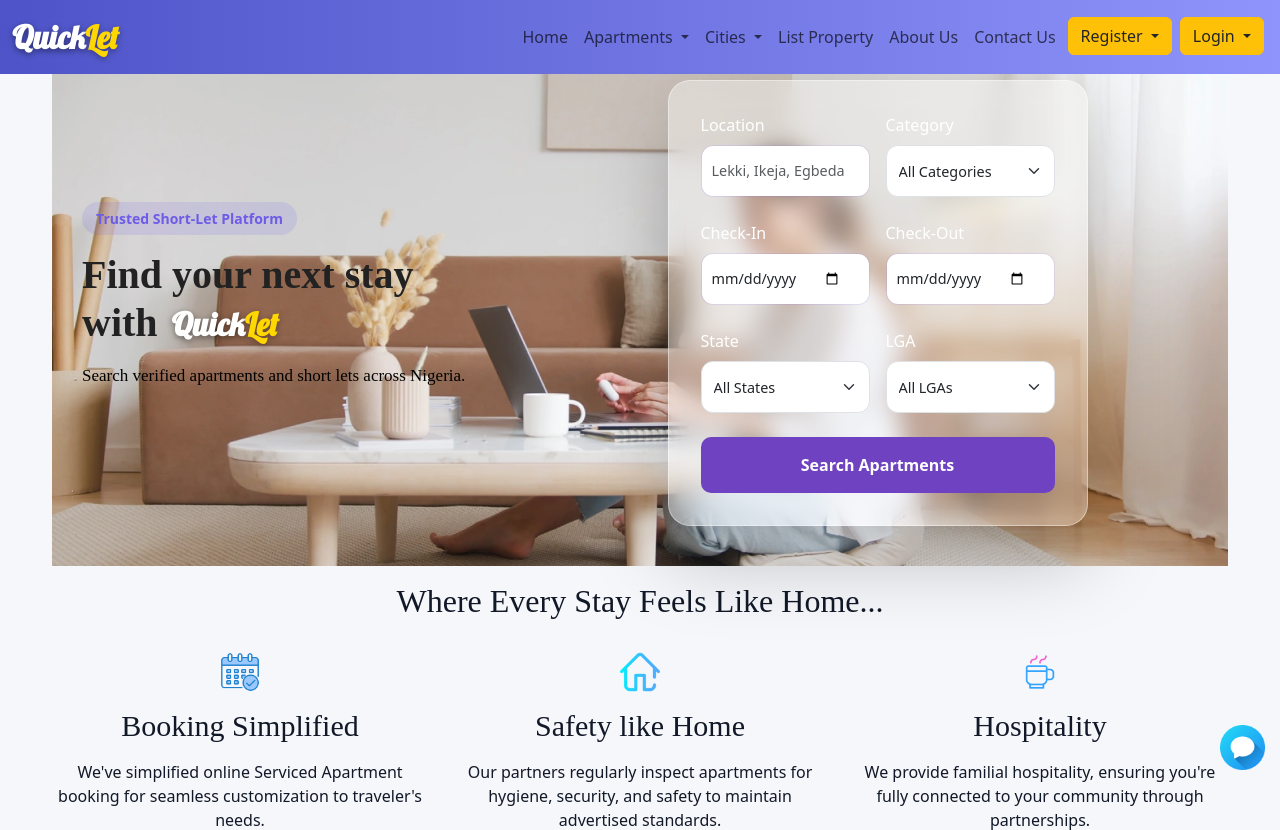
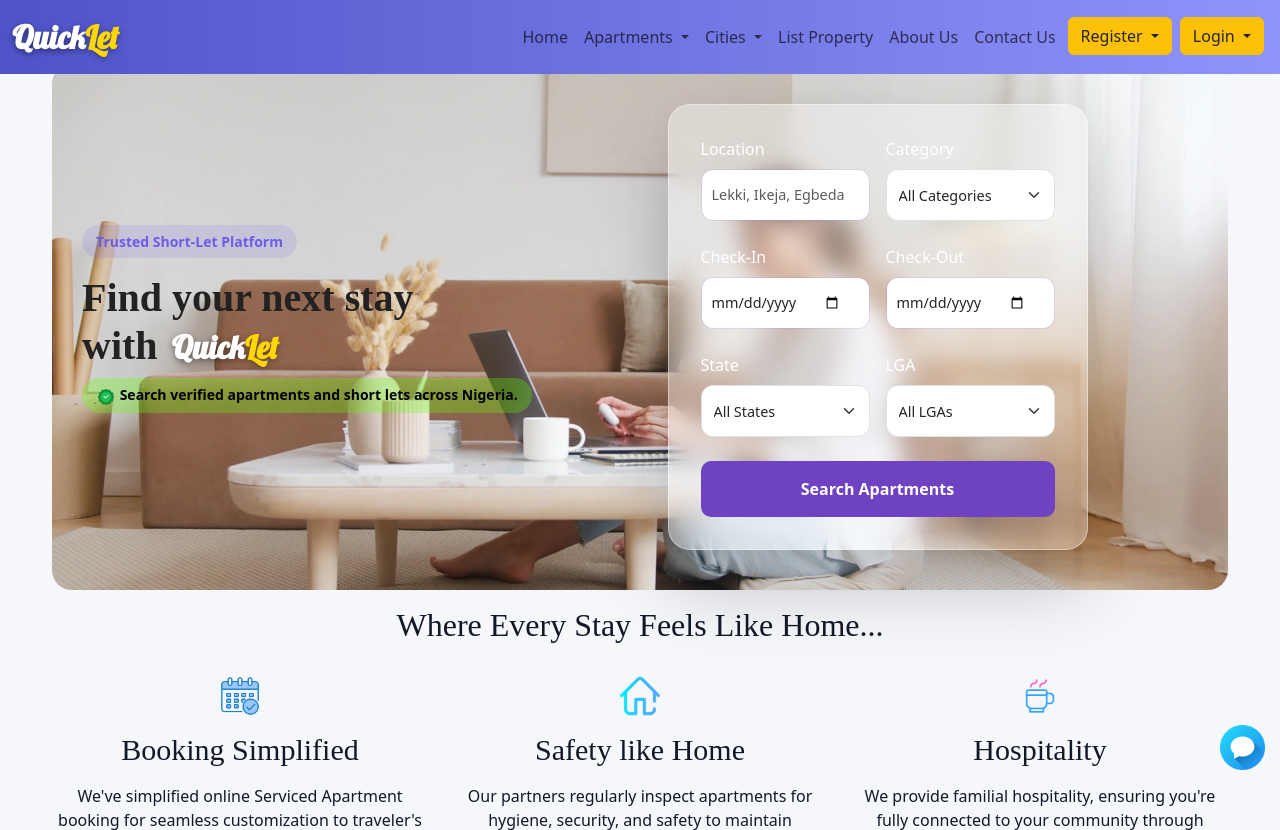
Before and after one commit to Mxxxly/Quicklet, a Flask app: page / in a window 1280 px wide. Shown: the top 830 px of the page. Run offline with Flask 3, Linux system fonts and the light colour scheme; parts of the project's set-up code (start-up, migrations or seed data) failed here and were passed over; some libraries are stand-ins or nearby versions.

Commit message:
Updated css

```diff
--- a/quicklet/static/css/ql.css
+++ b/quicklet/static/css/ql.css
@@ -2405,6 +2405,14 @@ font-family: "lobster", cursive;
   font-size: 14px;
   font-weight: 600;
 }
+.hero-badge-p {
+  background: rgba(100, 255, 0, 0.3); /* yellow tint */
+  color: black; /* yellow */
+  padding: 6px 14px;
+  border-radius: 999px;
+  font-size: 14px;
+  font-weight: 600;
+}
 
 /* TITLE */
 .hero-title {
@@ -2526,6 +2534,7 @@ font-family: "lobster", cursive;
   background-size: cover;
   background-position: center;
   background-repeat: no-repeat;
+  border-radius: 20px;
   padding: 40px 0;  /* reduced padding */
   min-height: 380px; /* limits the height */
 }
--- a/quicklet/templates/user/index.html
+++ b/quicklet/templates/user/index.html
@@ -161,7 +161,7 @@
 
 
 <!-- this is a new hero section:  -->
-<div class="herosec">
+<div class="herosec mt-4">
   <div class="container">
     <div class="row align-items-center gy-4">
 
@@ -179,10 +179,11 @@
             Quick<span class="qlsp">Let</span>
           </a>
         </h2>
+        <span class="hero-badge-p d-inline-block mb-3">
+            <img src="{{url_for('static', filename='pic/approved.png')}}" style="height: 20px; width: 20px;" alt=""> Search verified apartments and short lets across Nigeria.
 
-        <p class="hero-sub mt-3 mytxt">
-          Search verified apartments and short lets across Nigeria.
-        </p>
+        </span>
+
 
       </div>
 
```
Also changed, not shown: quicklet/static/pic/approved.png (added), 3 other files.
